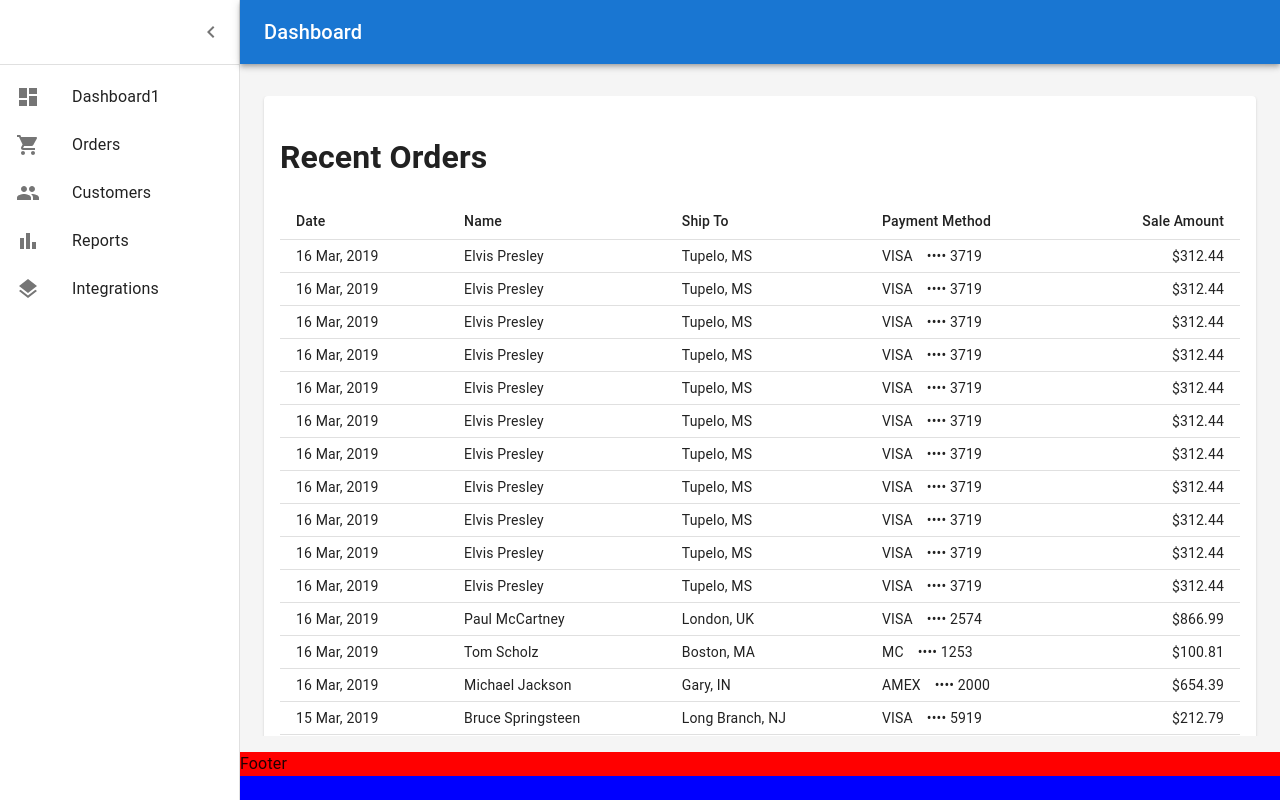
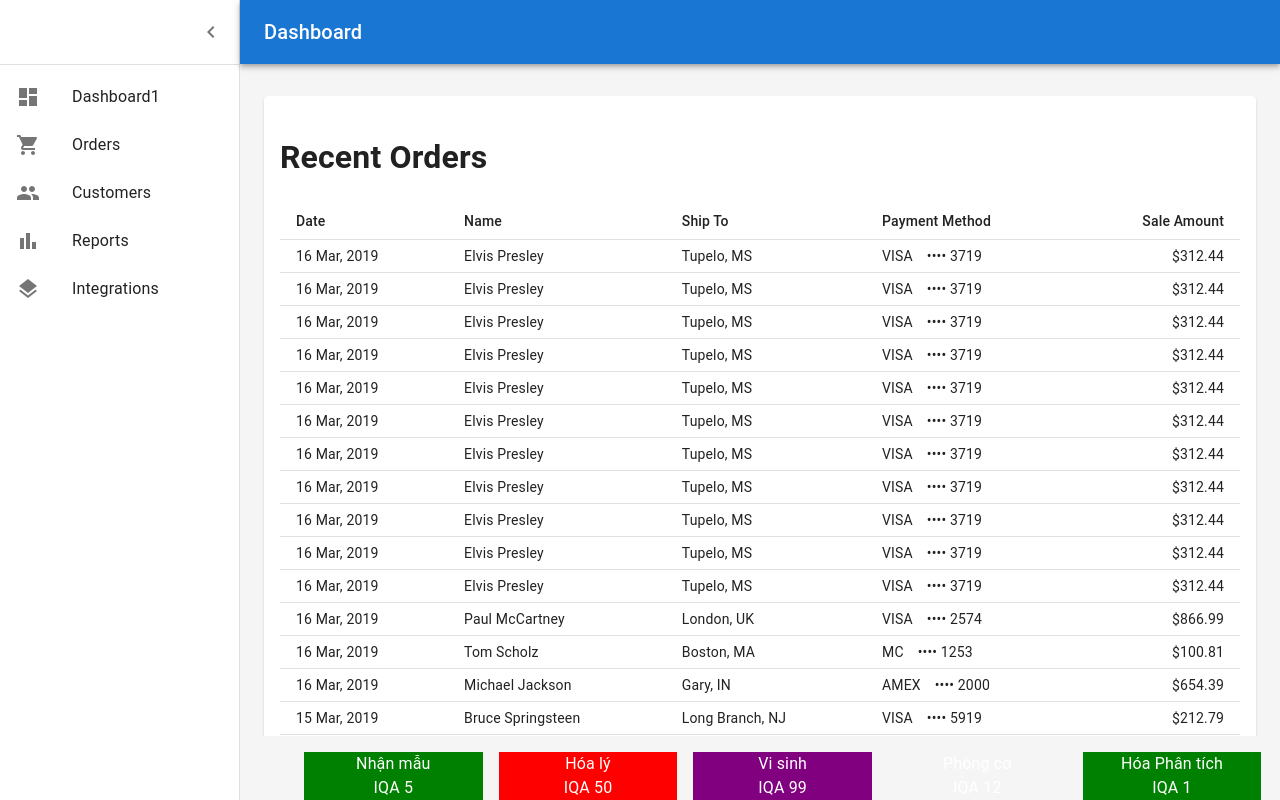
Before and after one commit to phamhuuhuy/LMS-PhuongHai, a React (Create React App) app in the folder frontend/: page /customer in a window 1280 px wide. Built offline with nearby package versions, Linux system fonts and the light colour scheme; the HTML template or start-up script is replaced by a standard one.

Commit message:
add footer

```diff
--- a/frontend/src/App.tsx
+++ b/frontend/src/App.tsx
@@ -110,7 +110,7 @@ function App() {
               </BrowserRouter>
             </Box>
 
-            <Box style={{ height: '6vh', backgroundColor: 'blue', position: 'fixed', bottom:'0', width: '100%' }}>
+            <Box style={{ height: '6vh', position: 'fixed', bottom: '0', width: '100%' }}>
               <Footer />
             </Box>
 
--- a/frontend/src/components/Footer/Footer.tsx
+++ b/frontend/src/components/Footer/Footer.tsx
@@ -1,8 +1,51 @@
+import { Box, Container, Paper, Typography } from '@mui/material'
+import Grid from '@mui/material/Grid'
 import React from 'react'
+
+const data = [
+    {
+        name: 'Nhận mẫu',
+        index: 5
+    },
+    {
+        name: 'Hóa lý',
+        index: 50
+    },
+    {
+        name: 'Vi sinh',
+        index: 99
+    },
+    {
+        name: 'Phòng cơ',
+        index: 12
+    },
+    {
+        name: 'Hóa Phân tích',
+        index: 1
+    },
+]
+
+const chooseColor = (index: Number): string => {
+    console.log(index);
+    if (index < 10) return 'green'
+    if (index < 20) return 'oragne'
+    if (index < 70) return 'red'
+    return 'purple'
+}
 
 const Footer = () => {
     return (
-        <div style={{backgroundColor: 'red'}}>Footer</div>
+        <Container maxWidth="lg" style={{ height: '100%' }}>
+            <Grid container spacing={2}>
+                {data.map(item =>
+                    <Grid item xs={2}>
+                        <Box style={{ display: 'flex', flexDirection: 'column', alignItems: 'center', backgroundColor: chooseColor(item.index) }}>
+                            <Typography style={{ color: 'white' }}>{item.name}</Typography>
+                            <Typography style={{ color: 'white' }}>IQA {item.index}</Typography>
+                        </Box>
+                    </Grid>)}
+            </Grid>
+        </Container >
     )
 }
 
```
